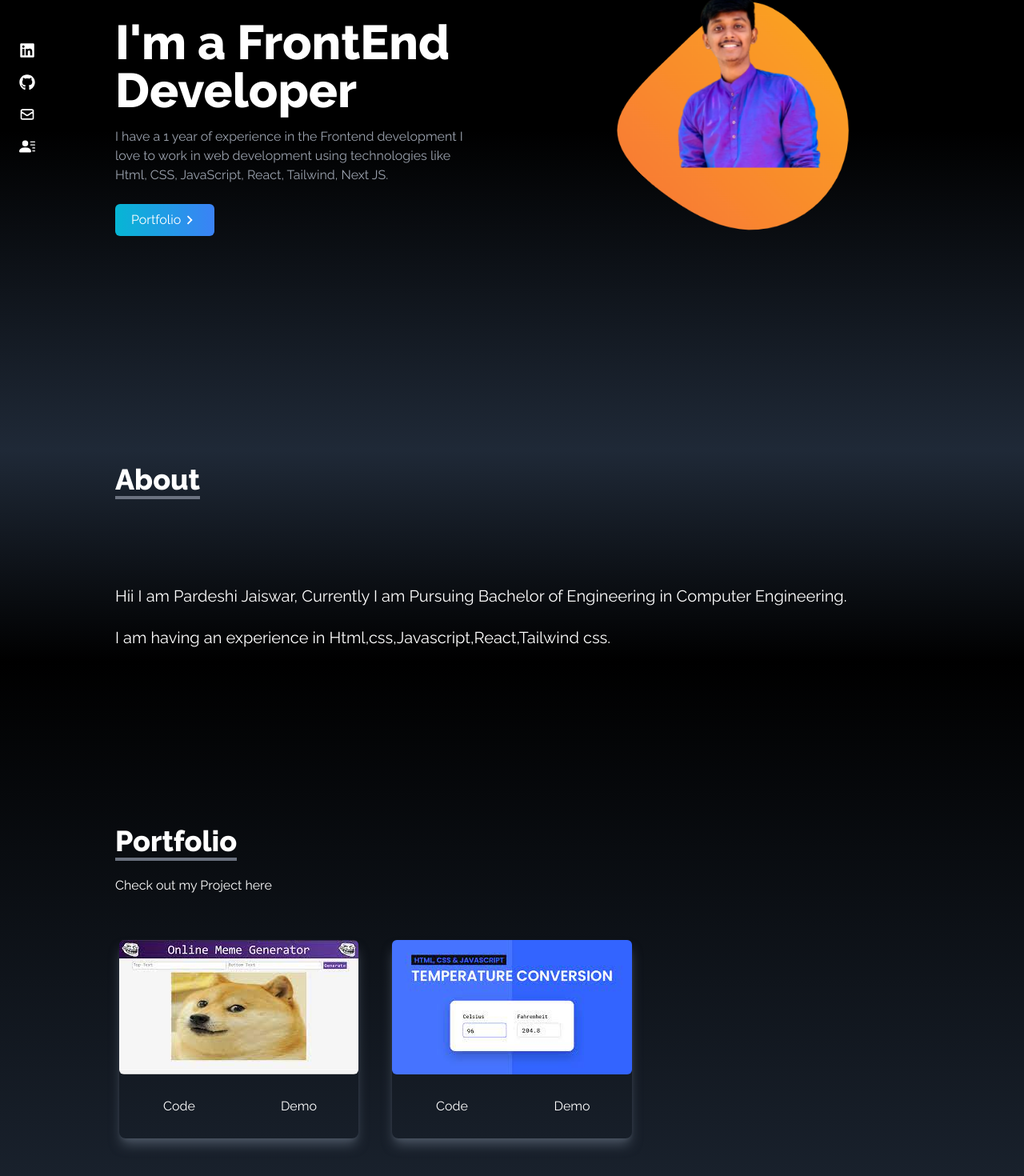
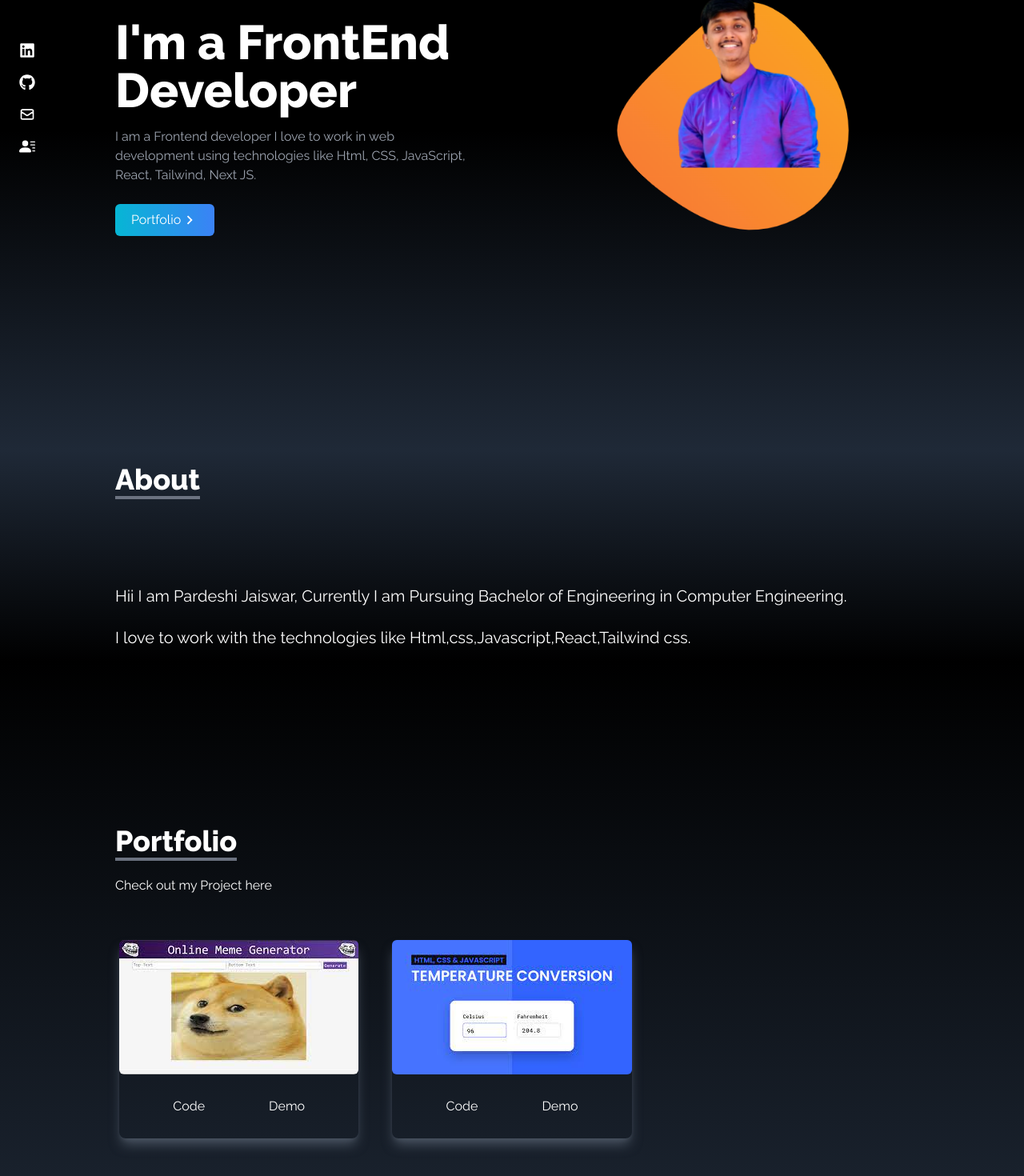
Before and after one commit to Pardeshi2309/Portfolio, a React (Create React App) app: page / in a window 1280 px wide. Shown: the part 237-1707 px from the top of the page at 80% size. Built offline with nearby package versions, Linux system fonts and the light colour scheme.

Commit message:
done changes

```diff
--- a/public/index.html
+++ b/public/index.html
@@ -24,7 +24,7 @@
       work correctly both with client-side routing and a non-root public URL.
       Learn how to configure a non-root public URL by running `npm run build`.
     -->
-    <title>React App</title>
+    <title>Portfolio</title>
   </head>
   <body>
     <noscript>You need to enable JavaScript to run this app.</noscript>
--- a/src/components/About.jsx
+++ b/src/components/About.jsx
@@ -10,7 +10,7 @@ const About = () => {
           Hii I am Pardeshi Jaiswar, Currently I am Pursuing Bachelor of Engineering in Computer Engineering.
         </p>
         <br />
-        <p className='text-xl'>I am having an experience in Html,css,Javascript,React,Tailwind css. </p>
+        <p className='text-xl'>I love to work with the technologies like Html,css,Javascript,React,Tailwind css. </p>
       </div>
     </div>
   )
--- a/src/components/Home.jsx
+++ b/src/components/Home.jsx
@@ -9,7 +9,7 @@ const Home = () => {
           <h2 className='text-4xl sm:text-6xl font-bold text-white'>
             I'm a FrontEnd Developer
           </h2>
-          <p className='text-gray-400 py-4 max-w-md'>I have a 1 year of experience in the Frontend development
+          <p className='text-gray-400 py-4 max-w-md'>I am a Frontend developer
             I love to work in web development using technologies like Html, CSS, JavaScript, React, Tailwind, Next JS. </p>
           <div>
             <button className='group text-white w-fit px-5 py-2 my-2 flex items-center rounded-md bg-gradient-to-r from-cyan-500 to to-blue-500'>
--- a/src/components/Portfolio.jsx
+++ b/src/components/Portfolio.jsx
@@ -4,13 +4,21 @@ import tempconverter from '../assests/tempconverter.jpg'
 const Portfolio = () => {
 
     const portfolios = [
-       { id:1,
-        src:memegenerator
+        {
+            id: 1,
+            src: memegenerator,
+            demo:"https://meme-generatorjp.netlify.app/",
+            github:"https://github.com/Pardeshi2309/Meme-Generator"
         },
 
-       { id:1,
-        src:tempconverter
+        {
+            id: 2,
+            src: tempconverter,
+            demo:"https://github.com/Pardeshi2309/OIB-SIP/tree/main/Temperature%20converter",
+            github:"https://github.com/Pardeshi2309/OIB-SIP/tree/main/Temperature%20converter"
         },
+
+
     ]
 
     return (
@@ -27,11 +35,15 @@ const Portfolio = () => {
 
 
                     {
-            portfolios.map(({id,src}) => ( < div key={id} className='shadow-lg mx-auto shadow-gray-600 rounded-lg'>
-            <img src={src} alt="" className='rounded-md duration-200 hover:scale-105' />
+                        portfolios.map((project,index) => (< div key={index} className='shadow-lg mx-auto shadow-gray-600 rounded-lg'>
+                            <img src={project.src} alt="" className='rounded-md duration-200 hover:scale-105' />
                             <div className='flex items-center justify-center'>
+                                <a href={project.github} target="_blank" rel="noopener noreferrer">
                                     <button className='w-1/2 px-6 py-3 m-4 duration-200 hover:scale-105'>Code</button>
+                                </a>
+                                <a href={project.demo} target="_blank" rel="noopener noreferrer">
                                     <button className='w-1/2 px-6 py-3 m-4 duration-200 hover:scale-105'>Demo</button>
+                                </a>
                             </div>
                         </div>
 
```
Also changed, not shown: 1 other file (tests, documents, lock files or other folders). Lines whose indentation alone changed are shown as unchanged.
